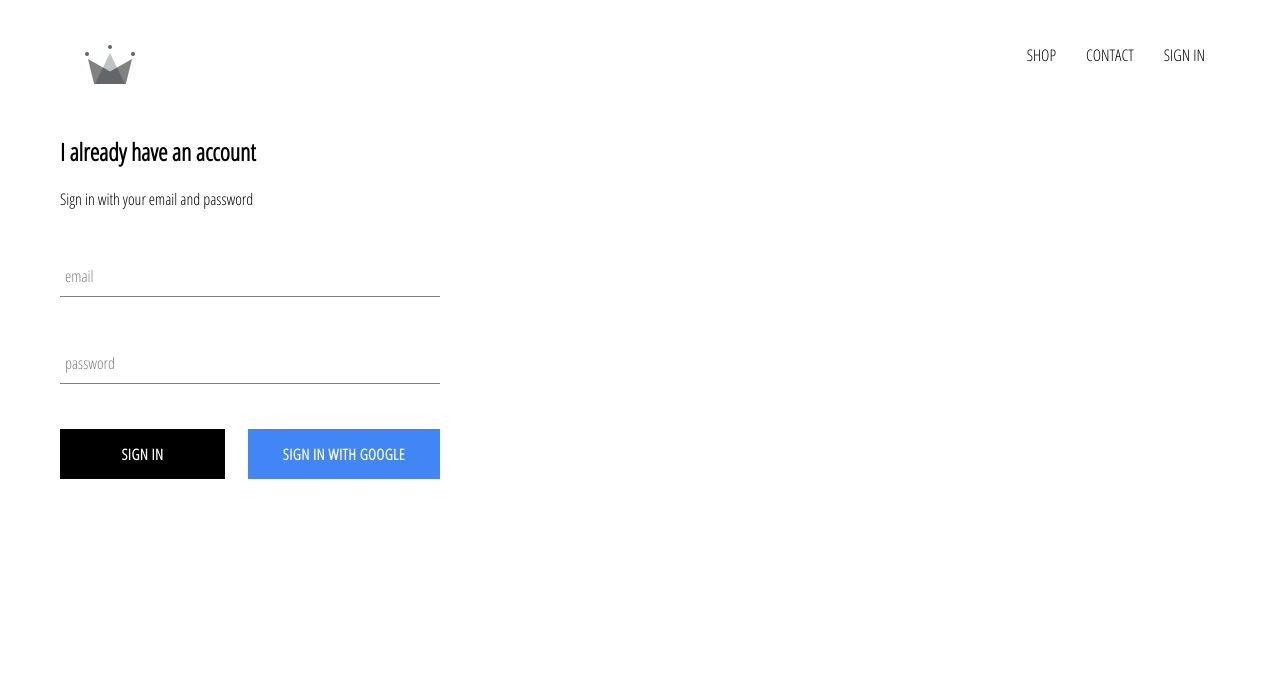
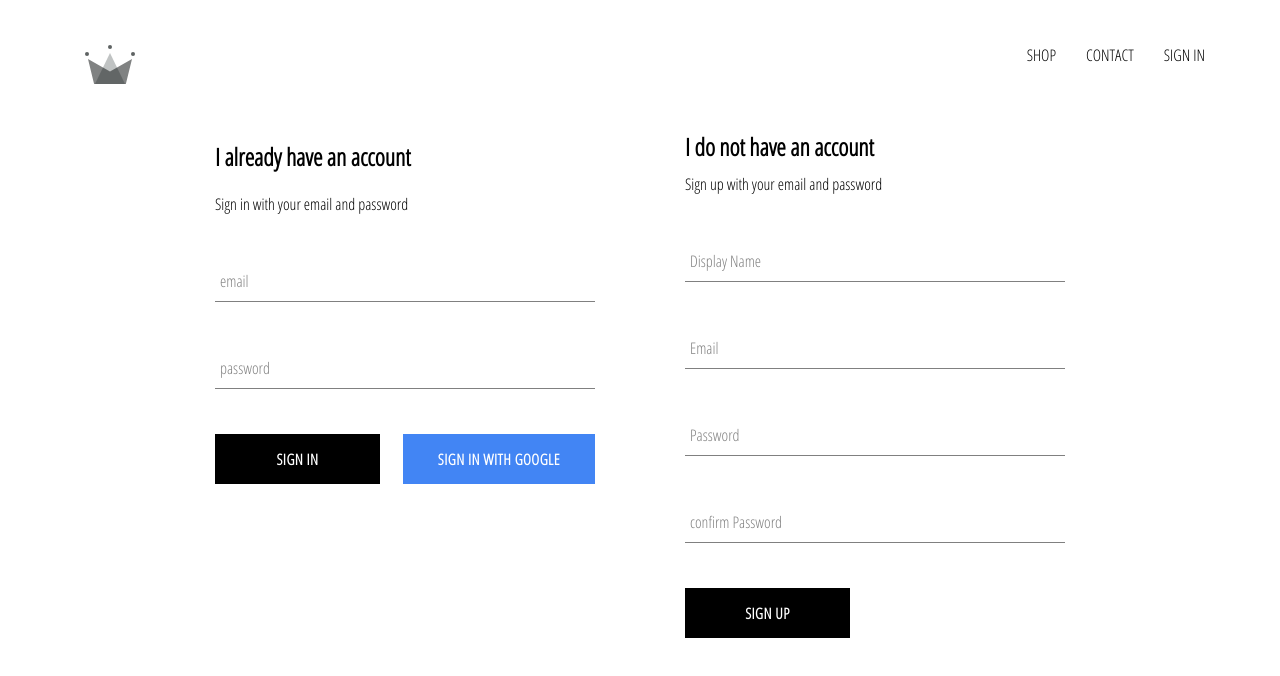
Before and after one commit to geekbleek/sw-clothing, a React (Create React App) app: page /signin in a window 1280 px wide. Shown: the top 676 px of the page. Built offline with nearby package versions, Linux system fonts and the light colour scheme; no server answers.

Commit message:
Added firebase utils to include ability to log in via email and password

```diff
--- /dev/null
+++ b/src/components/sign-up/sign-up.component.jsx
@@ -0,0 +1,71 @@
+import React from 'react';
+
+import FormInput from '../form-input/form-input.component';
+import CustomButton from '../custom-button/custom-button.component';
+
+import { auth, createUserProfileDocument } from '../../firebase/firebase.utils';
+
+import './sign-up.styles.scss';
+
+class SignUp extends React.Component{
+  constructor(){
+    super();
+
+    this.state = {
+      displayName: '',
+      email: '',
+      password: '',
+      confirmPassword: ''
+    }
+  }
+
+  handleSubmit = async event => {
+    event.preventDefault();
+
+    const { displayName, email, password, confirmPassword } = this.state;
+
+    if(password !== confirmPassword){
+      alert("Passwords don't match!");
+      return;
+    }
+
+    try {
+      const { user } = await auth.createUserWithEmailAndPassword(email, password);
+
+      await createUserProfileDocument(user, { displayName });
+
+      this.setState({
+        displayName: '',
+        email: '',
+        password: '',
+        confirmPassword: ''
+      })
+    } catch (error) {
+      console.error(error);
+    }
+  }
+
+  handleChange = event => {
+    const { name, value } = event.target;
+    this.setState({ [name]: value })
+  }
+
+  render(){
+    const { displayName, email, password, confirmPassword} = this.state;
+    return(
+      <div className='sign-up'>
+        <h2 className='title'>I do not have an account</h2>
+        <span>Sign up with your email and password</span>
+        <form className='sign-up-form' onSubmit={this.handleSubmit}>
+          <FormInput type="text" name="displayName" value={displayName} onChange={this.handleChange} label='Display Name' required />
+          <FormInput type="email" name="email" value={email} onChange={this.handleChange} label='Email' required />
+          <FormInput type="password" name="password" value={password} onChange={this.handleChange} label='Password' required />
+          <FormInput type="password" name="confirmPassword" value={confirmPassword} onChange={this.handleChange} label='confirm Password' required />
+          <CustomButton type='submit'> SIGN UP </CustomButton>
+        </form>
+      </div>
+    )
+  }
+}
+
+export default SignUp;
--- /dev/null
+++ b/src/components/sign-up/sign-up.styles.scss
@@ -0,0 +1,9 @@
+.sign-up {
+  display: flex;
+  flex-direction: column;
+  width: 380px;
+
+  .title {
+    margin: 10px 0;
+  }
+}
--- a/src/pages/sign-in-and-sign-up/sign-in-and-sign-up.component.jsx
+++ b/src/pages/sign-in-and-sign-up/sign-in-and-sign-up.component.jsx
@@ -1,12 +1,14 @@
 import React from 'react';
 
 import SignIn from '../../components/sign-in/sign-in.component'
+import SignUp from '../../components/sign-up/sign-up.component';
 
 import './sign-in-and-sign-up.styles.scss';
 
 const SignInAndSignUpPage = () => (
   <div className='sign-in-and-sign-up'>
     <SignIn />
+    <SignUp />
   </div>
 );
 
--- a/src/pages/sign-in-and-sign-up/sign-in-and-sign-up.styles.scss
+++ b/src/pages/sign-in-and-sign-up/sign-in-and-sign-up.styles.scss
@@ -0,0 +1,6 @@
+.sign-in-and-sign-up {
+  width: 850px;
+  display: flex;
+  justify-content: space-between;
+  margin: 30px auto;
+}
```
Also changed, not shown: 1 other file (tests, documents, lock files or other folders).
